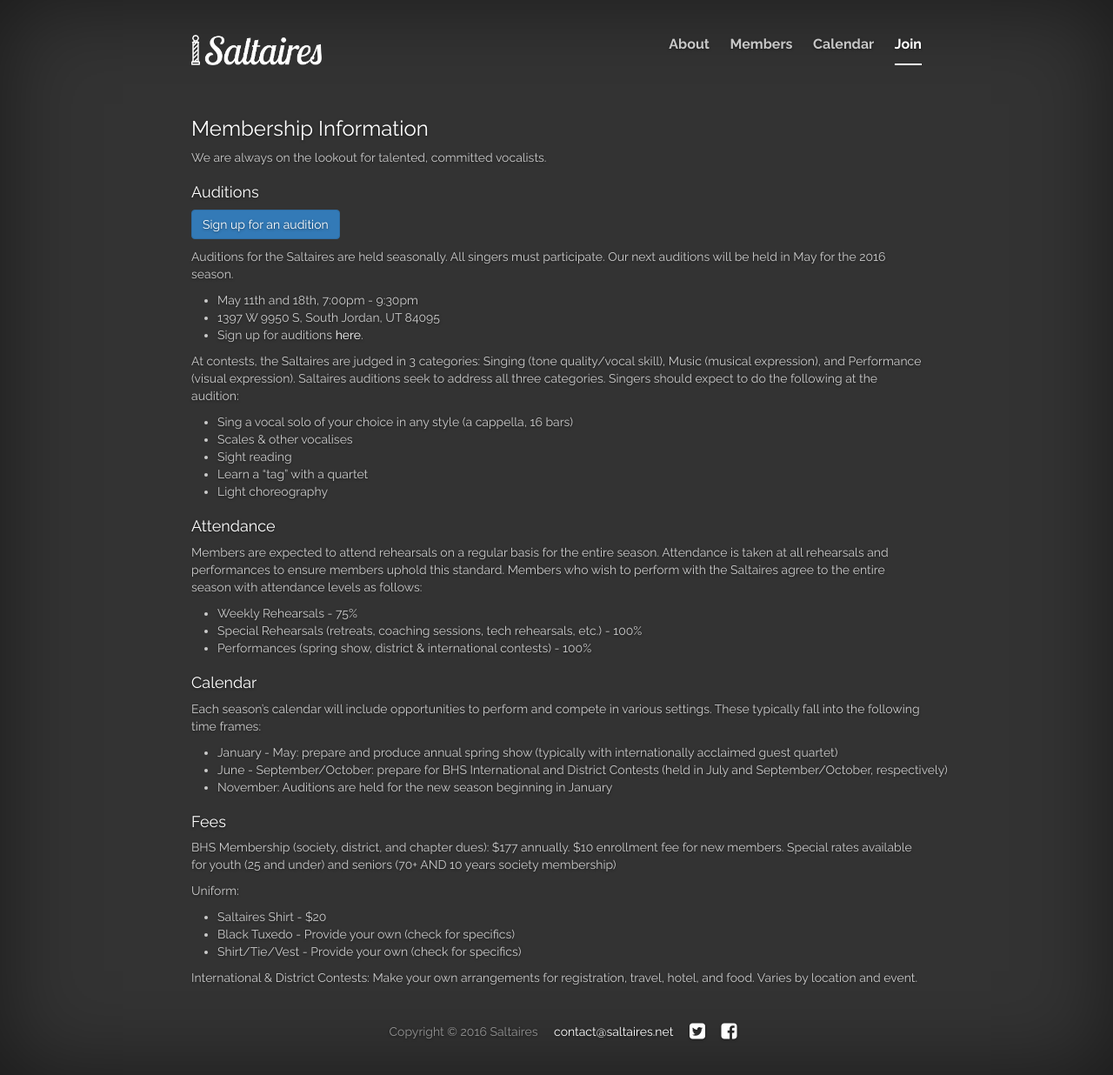
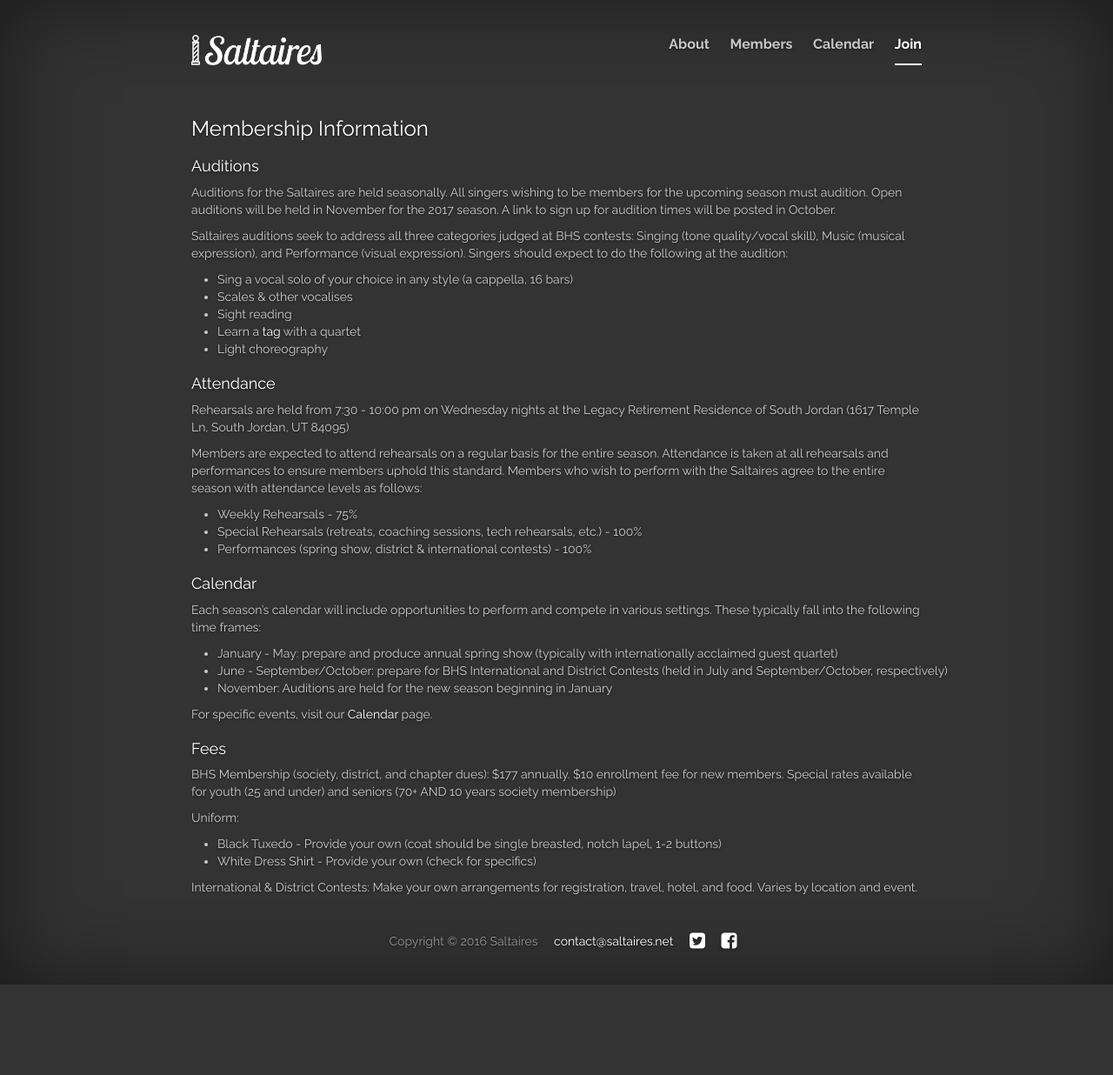
Before and after one commit to cayblood/saltaires, a Jekyll site: the page built from jekyll-site/join.md, in a window 1280 px wide. Shown: the whole page at 87% size. Built offline with Jekyll 4.4.1, drawn with Linux system fonts in a browser that asks for light colours; nearby versions of some CDN libraries; library files that are not in the unit come from our copies; after the commit the page ends 1132 px from its top, so only the background shows below that.

Commit message:
Updated join page

```diff
--- a/jekyll-site/join.md
+++ b/jekyll-site/join.md
@@ -6,27 +6,21 @@
 
 ### Membership Information
 
-We are always on the lookout for talented, committed vocalists.
-
 #### Auditions
 
-<a href="http://www.signupgenius.com/go/30E084FA5AA2CA2FD0-saltaires" class="btn btn-primary">Sign up for an audition</a>
+Auditions for the Saltaires are held seasonally. All singers wishing to be members for the upcoming season must audition. Open auditions will be held in November for the 2017 season. A link to sign up for audition times will be posted in October.
 
-Auditions for the Saltaires are held seasonally. All singers must participate. Our next auditions will be held in May for the 2016 season.
-
-* May 11th and 18th, 7:00pm - 9:30pm
-* 1397 W 9950 S, South Jordan, UT 84095
-* Sign up for auditions [here](http://www.signupgenius.com/go/30E084FA5AA2CA2FD0-saltaires).
-
-At contests, the Saltaires are judged in 3 categories: Singing (tone quality/vocal skill), Music (musical expression), and Performance (visual expression). Saltaires auditions seek to address all three categories. Singers should expect to do the following at the audition:
+Saltaires auditions seek to address all three categories judged at BHS contests: Singing (tone quality/vocal skill), Music (musical expression), and Performance (visual expression).  Singers should expect to do the following at the audition:
 
 * Sing a vocal solo of your choice in any style (a cappella, 16 bars)
 * Scales & other vocalises
 * Sight reading
-* Learn a “tag” with a quartet
+* Learn a [tag](https://www.barbershoptags.com/) with a quartet
 * Light choreography
 
 #### Attendance
+
+Rehearsals are held from 7:30 - 10:00 pm on Wednesday nights at the Legacy Retirement Residence of South Jordan (1617 Temple Ln, South Jordan, UT 84095)
 
 Members are expected to attend rehearsals on a regular basis for the entire season. Attendance is taken at all rehearsals and performances to ensure members uphold this standard. Members who wish to perform with the Saltaires agree to the entire season with attendance levels as follows:
 
@@ -42,14 +36,15 @@
 * June - September/October: prepare for BHS International and District Contests (held in July and September/October, respectively)
 * November: Auditions are held for the new season beginning in January
 
+For specific events, visit our [Calendar](/calendar) page.
+
 #### Fees
 
 BHS Membership (society, district, and chapter dues): $177 annually. $10 enrollment fee for new members. Special rates available for youth (25 and under) and seniors (70+ AND 10 years society membership)
 
 Uniform:
 
-* Saltaires Shirt - $20
-* Black Tuxedo - Provide your own (check for specifics)
-* Shirt/Tie/Vest - Provide your own (check for specifics)
+* Black Tuxedo - Provide your own (coat should be single breasted, notch lapel, 1-2 buttons)
+* White Dress Shirt - Provide your own (check for specifics)
 
 International & District Contests: Make your own arrangements for registration, travel, hotel, and food. Varies by location and event.
```
